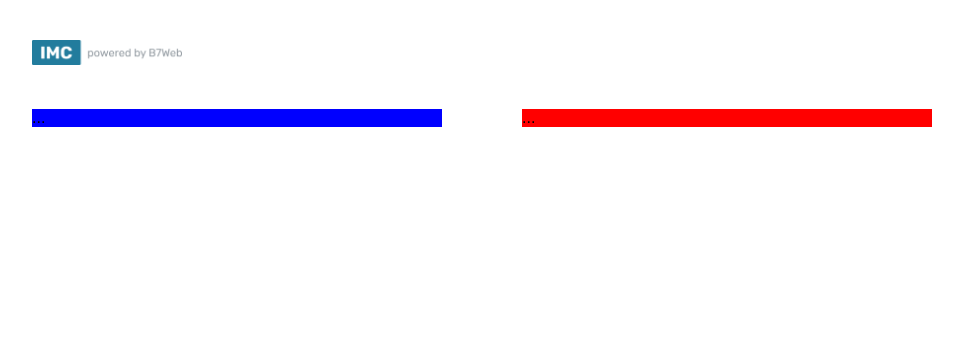
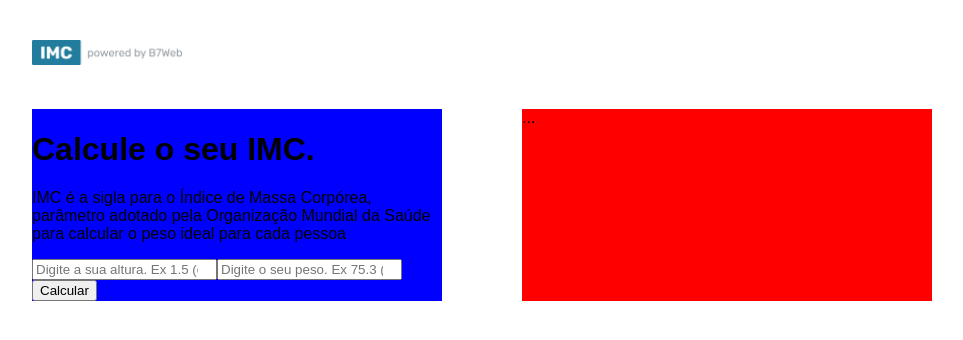
Before and after one commit to wallacevilela7/CalculadoraIMC-ReactJS, a React (Create React App) app: page / in a window 1280 px wide. Shown: the top 340 px of the page, without its empty margins (158-1121 px from the left). Built offline with nearby package versions, Linux system fonts and the light colour scheme.

Commit message:
Estrutura do leftSide

```diff
--- a/src/App.tsx
+++ b/src/App.tsx
@@ -1,7 +1,20 @@
+import { useState } from 'react';
 import styles from './App.module.css';
 import poweredImage from './assets/powered.png';
 
 const App = () => {
+
+  const [heightField, setHeightField] = useState<number>(0);
+
+  const [weightField, setWeightField] = useState<number>(0);
+
+  const handleCalculateButton = () => {
+    if (heightField && weightField) {
+
+    } else {
+      alert("Digite todos os campos!");
+    }
+  }
   return (
     <div className={styles.main}>
       <header>
@@ -9,9 +22,23 @@ const App = () => {
           <img src={poweredImage} alt="Logo" width={150}></img>
         </div>
       </header>
-      <div className={ styles.container }>
+      <div className={styles.container}>
         <div className={styles.leftSide}>
-          ...
+          <h1>Calcule o seu IMC.</h1>
+          <p>IMC é a sigla para o Índice de Massa Corpórea, parâmetro adotado pela Organização Mundial da Saúde para calcular o peso ideal para cada pessoa</p>
+          <input
+            type="number"
+            placeholder="Digite a sua altura. Ex 1.5 (em metros)"
+            value={heightField > 0 ? heightField : ''}
+            onChange={e => setHeightField(parseFloat(e.target.value))}
+          />
+          <input
+            type="number"
+            placeholder="Digite o seu peso. Ex 75.3 (em kg)"
+            value={weightField> 0 ? weightField : ''}
+            onChange={e => setWeightField(parseFloat(e.target.value))}
+          />
+          <button onClick={handleCalculateButton}>Calcular</button>
         </div>
         <div className={styles.rightSide}>
           ...
```
